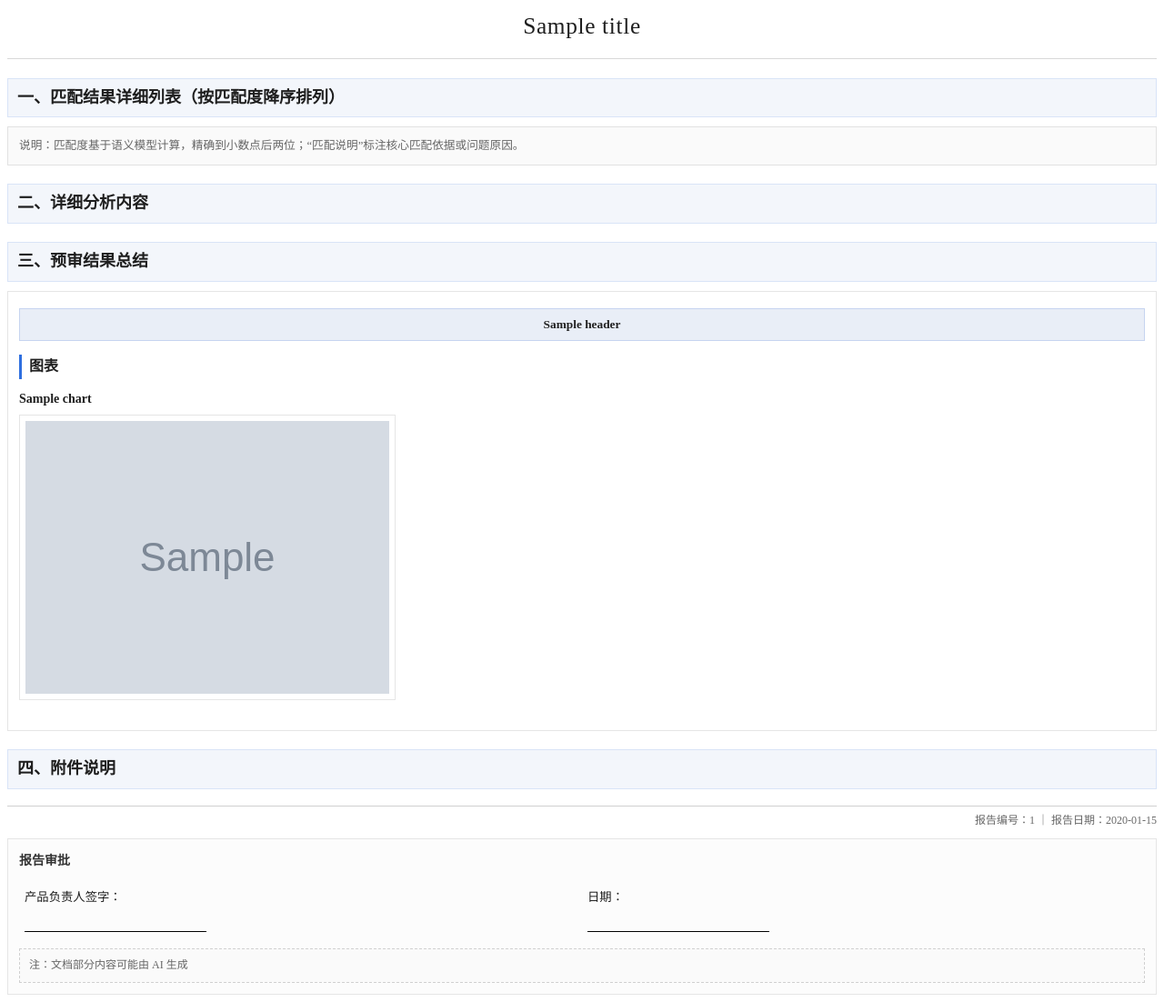
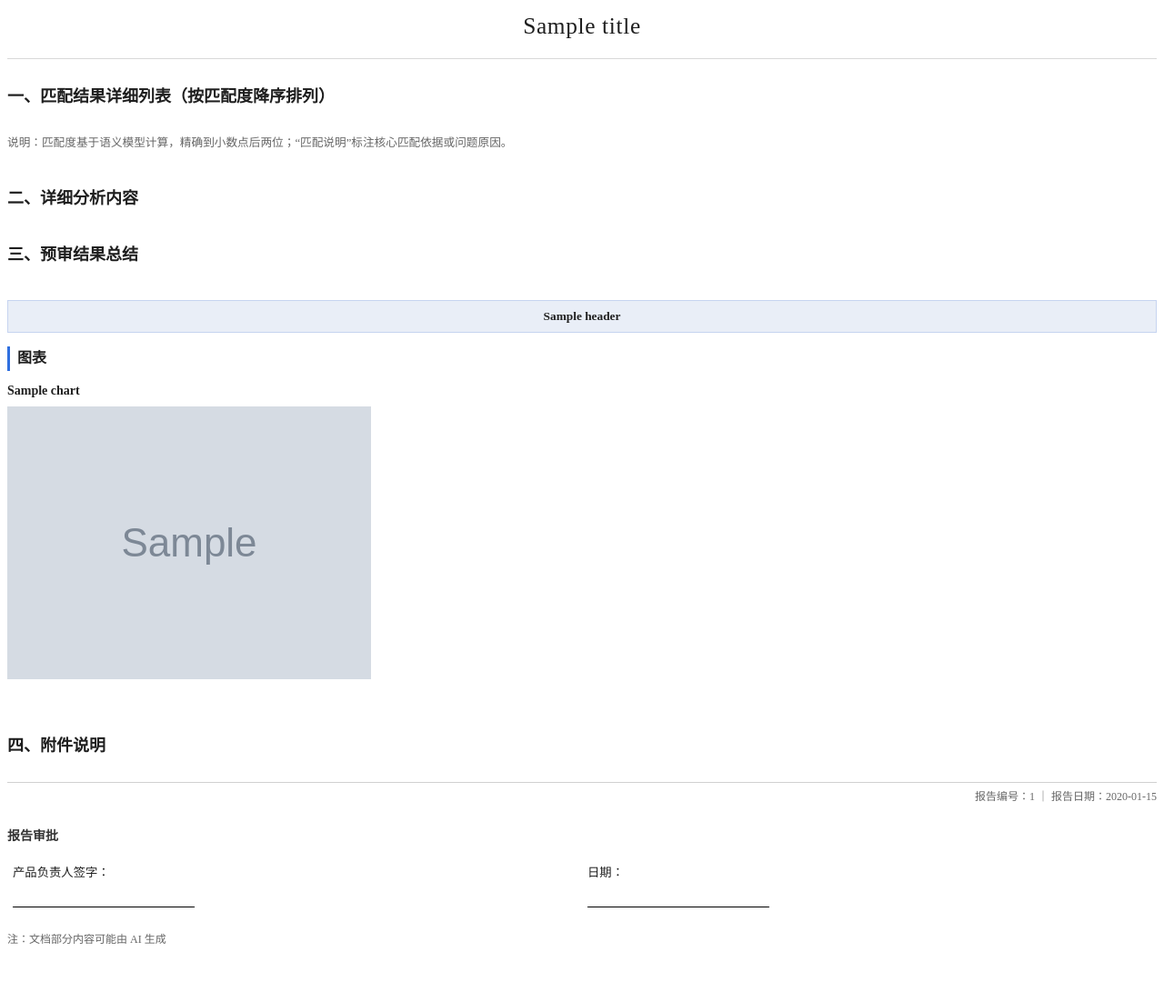
Before and after one commit to ladlag/pdf-render, a Spring app: page /matcher-report-1.0 in a window 1280 px wide. Shown: the whole page at 91% size. After the commit the page ends 1038 px from the top, so only its background shows below. Run offline with Thymeleaf, Linux system fonts and the light colour scheme; the template is opened without the code that fills it: most values are stand-ins (such as "Sample title", 1, 10 or a date in 2020); grey boxes marked "Sample" are stand-in pictures; data that the repository does not hold is empty.

Commit message:
Remove unwanted borders from PDF templates to improve professional appearance
Co-authored-by: ladlag <30717288+ladlag@users.noreply.github.com>

```diff
--- a/src/main/resources/templates/executive-summary.html
+++ b/src/main/resources/templates/executive-summary.html
@@ -45,10 +45,10 @@
         }
 
         .executive-summary {
-            background: #f8f9fa;
-            padding: 20px;
+            background: transparent;
+            padding: 20px 0;
             margin: 30px 0;
-            border-left: 4px solid #3498db;
+            border-left: none;
             font-size: 12pt;
             line-height: 1.8;
         }
--- a/src/main/resources/templates/matcher-report-1.0.html
+++ b/src/main/resources/templates/matcher-report-1.0.html
@@ -45,9 +45,9 @@
     h2 {
       font-size: 13.5pt;
       margin: 20px 0 10px 0;
-      padding: 6px 10px;
-      background: #f3f6fb;
-      border: 1px solid #d9e4f7;
+      padding: 6px 0;
+      background: transparent;
+      border: none;
     }
 
     h3 {
@@ -60,16 +60,16 @@
     p { margin: 6px 0; }
 
     .section-card {
-      border: 1px solid #e5e5e5;
-      padding: 10px 12px;
+      border: none;
+      padding: 10px 0;
       margin: 10px 0 16px 0;
-      background: #fff;
+      background: transparent;
     }
 
     .callout {
-      border: 1px solid #e2e2e2;
-      background: #fafafa;
-      padding: 10px 12px;
+      border: none;
+      background: transparent;
+      padding: 10px 0;
       margin: 10px 0 16px 0;
     }
 
@@ -120,16 +120,16 @@
     .chart-img {
       max-width: 100%;
       height: auto;
-      border: 1px solid #e5e5e5;
-      padding: 6px;
-      background: #fff;
+      border: none;
+      padding: 0;
+      background: transparent;
     }
     .chart-placeholder {
       font-size: 9.5pt;
       color: #666;
-      border: 1px dashed #d0d0d0;
-      background: #fafafa;
-      padding: 10px;
+      border: none;
+      background: transparent;
+      padding: 10px 0;
     }
 
     /* ===== report meta (secondary) ===== */
@@ -146,9 +146,9 @@
     /* ===== signature ===== */
     .signature {
       page-break-inside: avoid;
-      border: 1px solid #e5e5e5;
-      padding: 12px 12px;
-      background: #fcfcfc;
+      border: none;
+      padding: 12px 0;
+      background: transparent;
     }
     .signature-title {
       font-weight: bold;
@@ -173,9 +173,9 @@
     }
     .footnote {
       margin-top: 10px;
-      padding: 8px 10px;
-      border: 1px dashed #d0d0d0;
-      background: #fafafa;
+      padding: 8px 0;
+      border: none;
+      background: transparent;
       color: #666;
     }
   </style>
--- a/src/main/resources/templates/report.html
+++ b/src/main/resources/templates/report.html
@@ -153,9 +153,9 @@
 
         /* Notice section */
         .notice {
-            background-color: #f9f9f9;
-            padding: 10pt;
-            border-left: 3pt solid #666;
+            background-color: transparent;
+            padding: 10pt 0;
+            border-left: none;
             margin: 15pt 0;
         }
 
```
Also changed, not shown: src/main/resources/templates/flexible.html (+10 -10 lines), src/main/resources/templates/invoice.html (+5 -5 lines).
